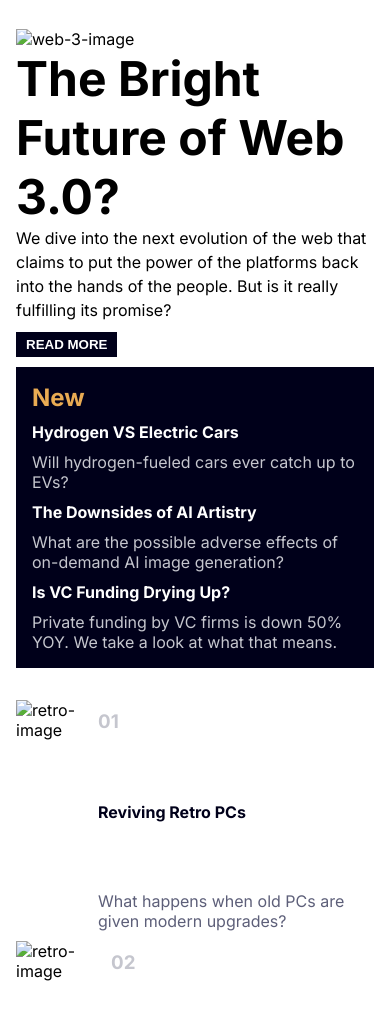
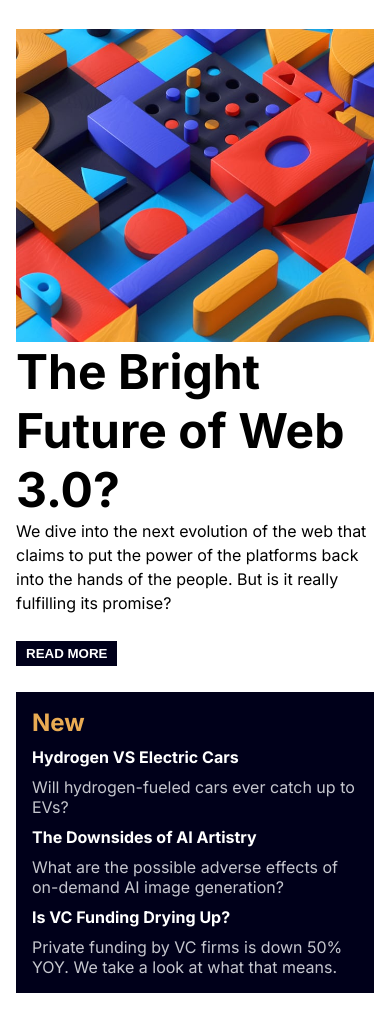
Before and after one commit to Sam10-debug/news-homepage, a plain HTML site: page index.html in a window 390 px wide. Shown: the part 59-1081 px from the top of the page. Drawn offline with Linux system fonts and the light colour scheme.

```diff
--- a/index.html
+++ b/index.html
@@ -38,8 +38,8 @@
     <section class="hero-section">
       <section class="first-section">
         <div class="">
-          <img id="desktop-img" src="/news-homepage-main/assets/images/image-web-3-desktop.jpg" alt="web-3-image">
-          <img  id="mobile-img" src="/news-homepage-main/assets/images/image-web-3-mobile.jpg" alt="web-3-image">
+          <img id="desktop-img" src="assets/images/image-web-3-desktop.jpg" alt="web-3-image">
+          <img  id="mobile-img" src="assets/images/image-web-3-mobile.jpg" alt="web-3-image">
         </div>
         <div class="bright">
           <h1 class="">
@@ -73,7 +73,7 @@
     <section class="bottom-section">
       <section>
         <div class="">
-          <img src="/news-homepage-main/assets/images/image-retro-pcs.jpg" alt="retro-image">
+          <img src="assets/images/image-retro-pcs.jpg" alt="retro-image">
         </div>
         <div class="number-div">
           <h3>01</h3>
@@ -83,7 +83,7 @@
       </section>
       <section>
         <div class="">
-          <img src="/news-homepage-main/assets/images/image-retro-pcs.jpg" alt="retro-image">
+          <img src="assets/images/image-retro-pcs.jpg" alt="retro-image">
         </div>
         <div class="number-div">
           <h3>02</h3>
@@ -93,7 +93,7 @@
       </section>
       <section>
         <div class="">
-          <img src="/news-homepage-main/assets/images/image-retro-pcs.jpg" alt="retro-image">
+          <img src="assets/images/image-retro-pcs.jpg" alt="retro-image">
         </div>
         <div class="number-div">
           <h3>03</h3>
--- a/styles/styles.css
+++ b/styles/styles.css
@@ -31,6 +31,9 @@ a{
  ul{
 	display: flex;
 	list-style: none;
+}
+a:hover{
+	color:  hsl(35, 77%, 62%);
 }
 nav ul li{
 	margin-inline: 6px;
@@ -72,6 +75,7 @@ h2{
 }
 .bottom-section p{
 	color: hsl(236, 13%, 42%);
+	/* color: black; */
 }
 h1{
 	font-size: 3rem;
@@ -85,9 +89,11 @@ button{
 	outline: none;
 	padding: 5px 10px;
 	border: none;
+	cursor: pointer;
 }
 .dive{
 	line-height: 150%;
+	margin-bottom: 1rem;
 }
 .btn-div{
 	display: flex;
@@ -97,6 +103,7 @@ button{
 	margin-left: 10px;
 }
 .second-section{
+
 	padding: 1rem;
 	background-color: hsl(240, 100%, 5%);
 	display: flex;
@@ -227,4 +234,7 @@ button{
 		/* position: fixed; */
 		top: 0;
 	}
+	.second-section{
+		margin-top: 1rem;
+	}
 }
```
Also changed, not shown: 1 other file.
